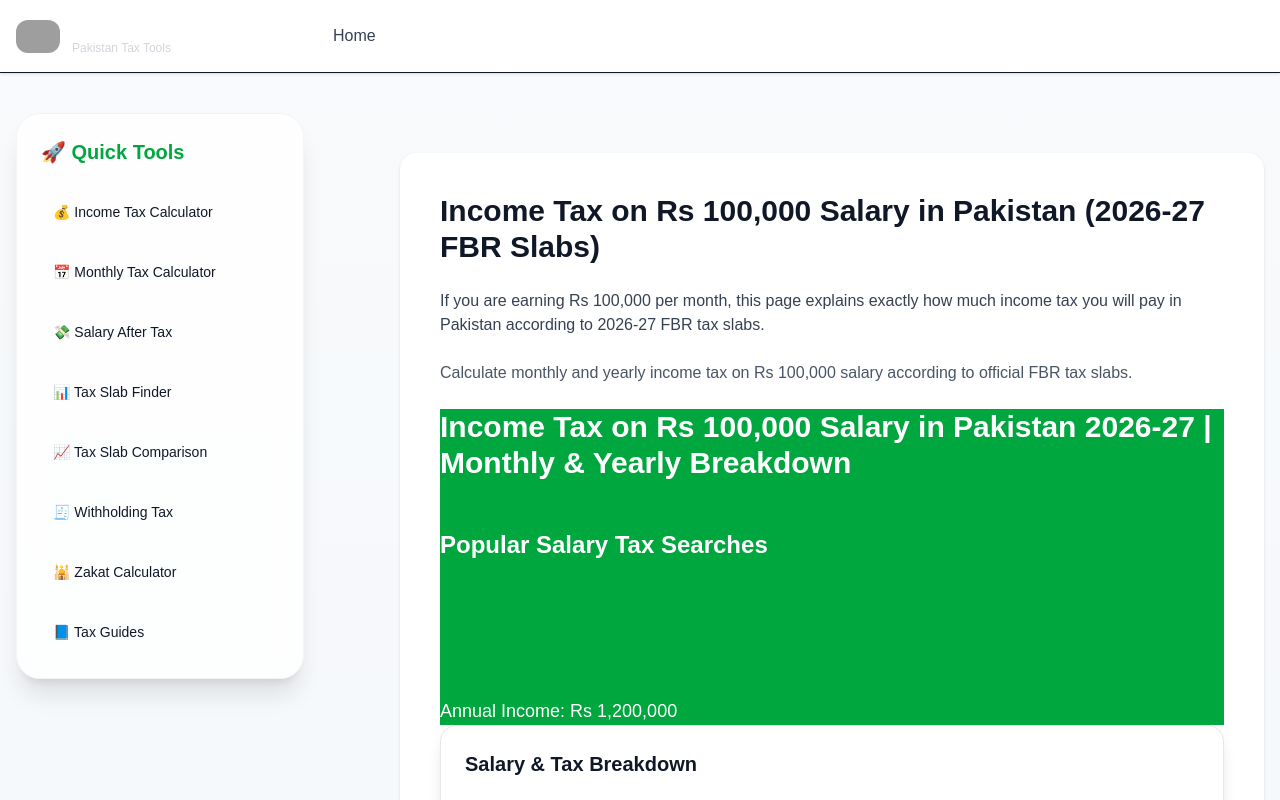
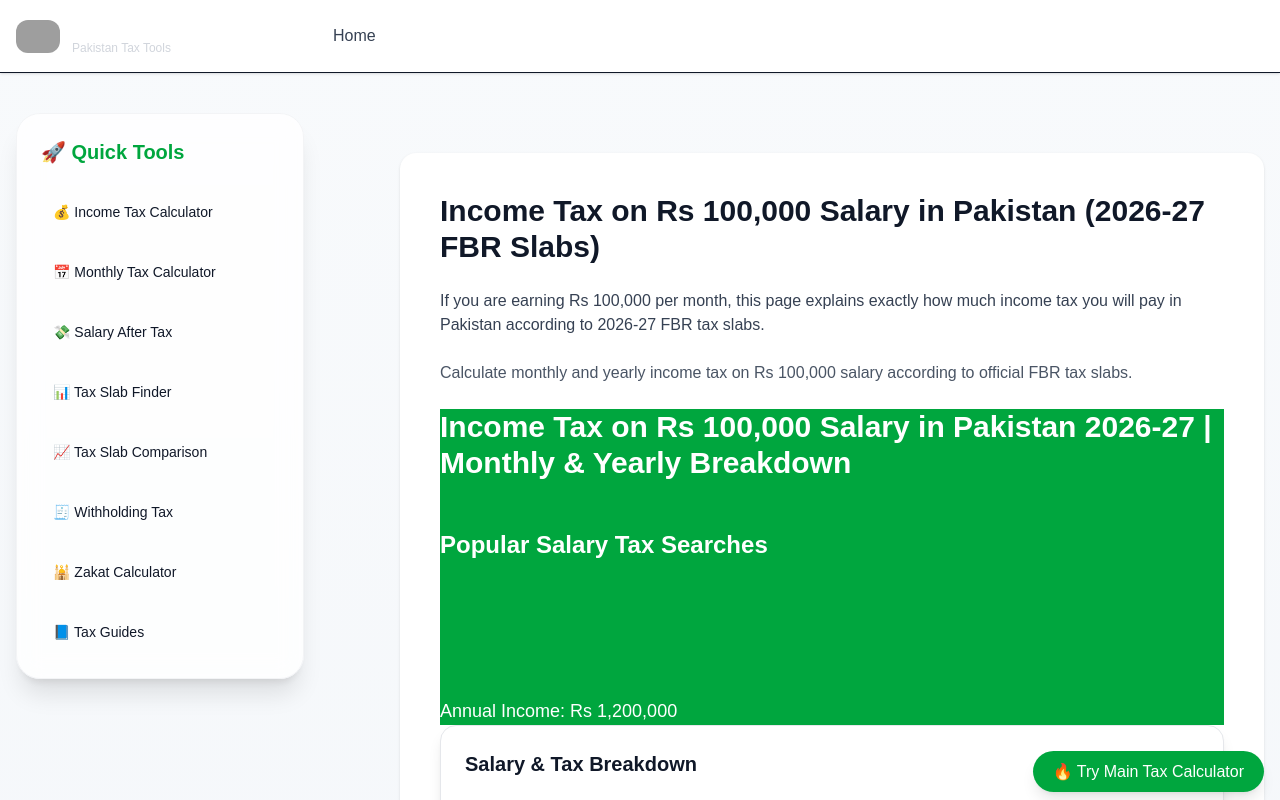
Before and after one commit to muhammadobaid1986/fbrtaxcalculators, a Next.js app: page /salary/100000 in a window 1280 px wide. Shown: the top 800 px of the page. Built offline with nearby package versions, Linux system fonts and the light colour scheme; grey boxes are pictures that could not be loaded.

Commit message:
Added sticky CTA on salary pages

```diff
--- a/app/salary/[salary]/page.tsx
+++ b/app/salary/[salary]/page.tsx
@@ -280,7 +280,14 @@ export default async function Page({ params }: any) {
 
 
 />
-
+<div className="fixed bottom-4 right-4">
+  <a
+    href="/"
+    className="bg-green-600 text-white px-5 py-3 rounded-full shadow-lg hover:bg-green-700 transition"
+  >
+    🔥 Try Main Tax Calculator
+  </a>
+</div>
 
     </div>
   );
```
